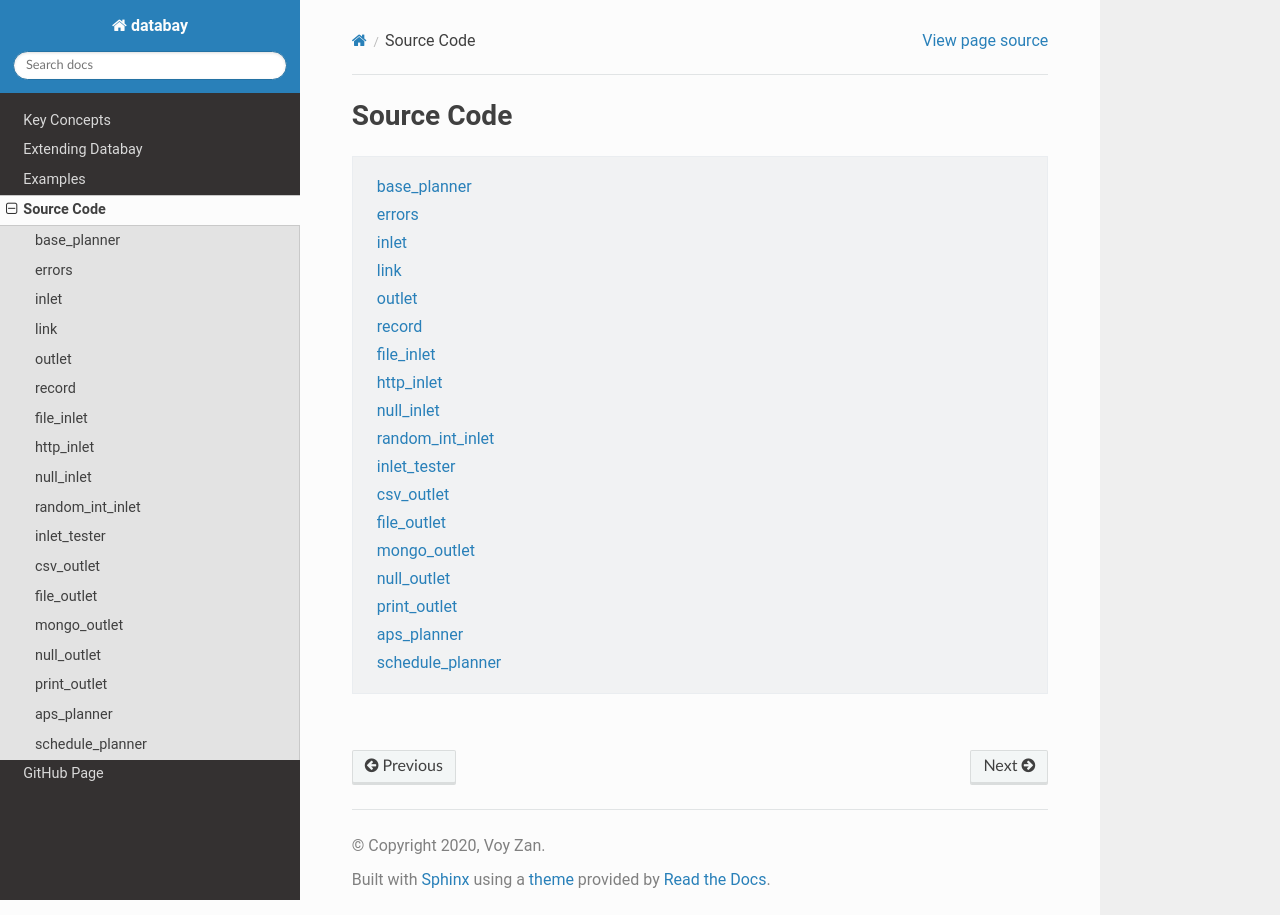
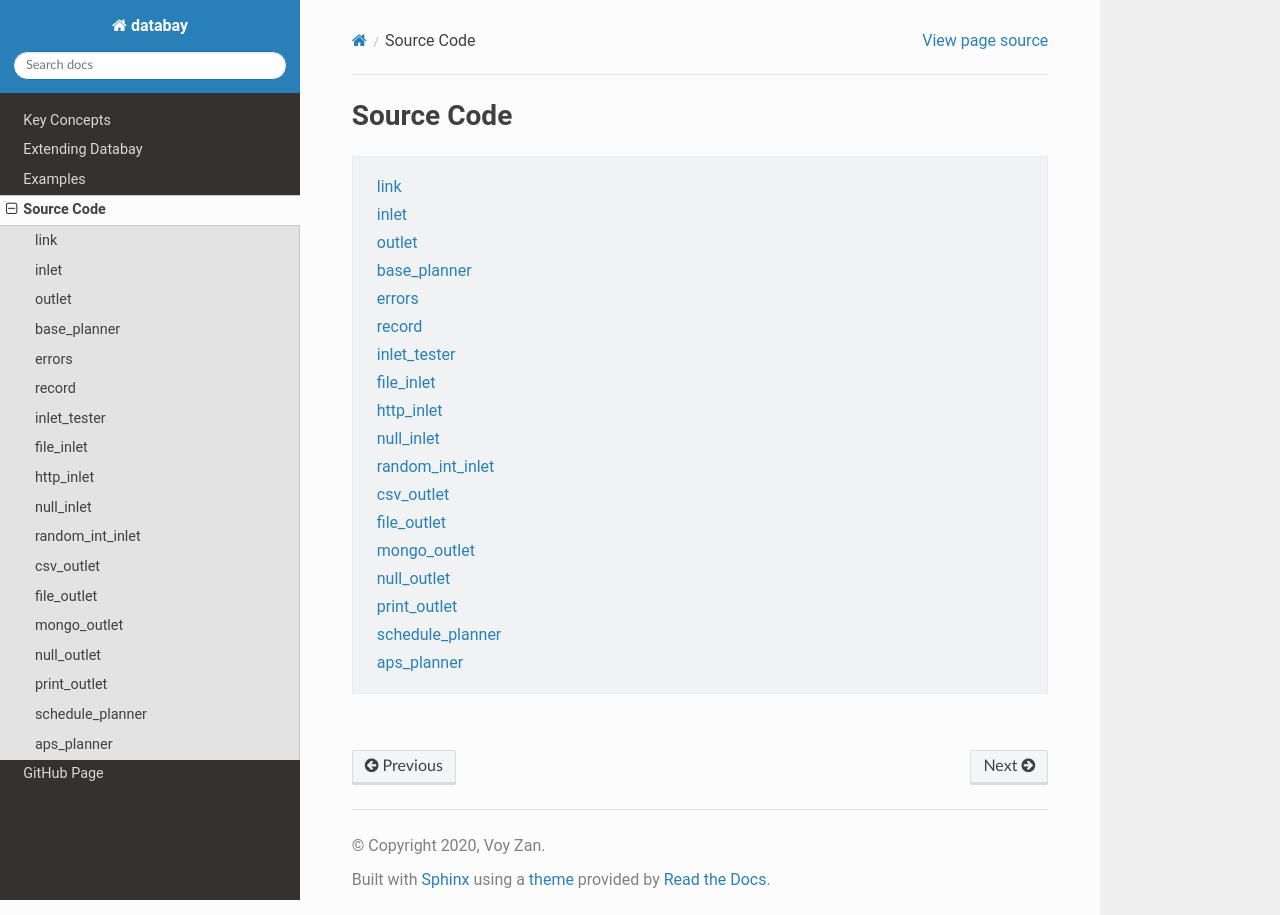
Before and after one commit to Voyz/databay, a Sphinx documentation site: the page built from docs/source/_modules/index.rst, in a window 1280 px wide. Built offline with Sphinx 7.4.7 and the Read the Docs theme 2.0.0, drawn with Linux system fonts in a browser that asks for light colours; pages that are not in the unit, such as notebooks, are missing from menus.

Commit message:
Fix rst regexs

```diff
--- a/docs/source/_modules/index.rst
+++ b/docs/source/_modules/index.rst
@@ -7,21 +7,21 @@ Source Code
 .. toctree::
   :maxdepth: 1
 
+  link <databay/link>
+  inlet <databay/inlet>
+  outlet <databay/outlet>
   base_planner <databay/base_planner>
   errors <databay/errors>
-  inlet <databay/inlet>
-  link <databay/link>
-  outlet <databay/outlet>
   record <databay/record>
+  inlet_tester <databay/misc/inlet_tester>
   file_inlet <databay/inlets/file_inlet>
   http_inlet <databay/inlets/http_inlet>
   null_inlet <databay/inlets/null_inlet>
   random_int_inlet <databay/inlets/random_int_inlet>
-  inlet_tester <databay/misc/inlet_tester>
   csv_outlet <databay/outlets/csv_outlet>
   file_outlet <databay/outlets/file_outlet>
   mongo_outlet <databay/outlets/mongo_outlet>
   null_outlet <databay/outlets/null_outlet>
   print_outlet <databay/outlets/print_outlet>
+  schedule_planner <databay/planners/schedule_planner>
   aps_planner <databay/planners/aps_planner>
-  schedule_planner <databay/planners/schedule_planner>
--- a/docs/source/examples/basic_metadata.rst
+++ b/docs/source/examples/basic_metadata.rst
@@ -29,7 +29,7 @@ Basic metadata
     .. literalinclude:: ../../examples/basic_metadata.py
         :language: python
         :start-at: random_int_inlet_on =
-        :end-at: random_int_inlet_off =
+        :end-at: metadata={ConditionalPrintOutlet.SHOULD_PRINT: False})
 
     #. Instantiate :code:`ConditionalPrintOutlet` and add all nodes to a link
 
--- a/docs/source/examples/intermediate_outlet.rst
+++ b/docs/source/examples/intermediate_outlet.rst
@@ -33,7 +33,7 @@ Intermediate Outlet
     .. literalinclude:: ../../examples/intermediate_outlet.py
         :language: python
         :start-at: def push(
-        :end-at: file_mode =
+        :end-at: self.FILE_MODE, self.default_file_mode)
 
     #. Write the record according to the :code:`filepath` and :code:`file_mode` found.
 
```
